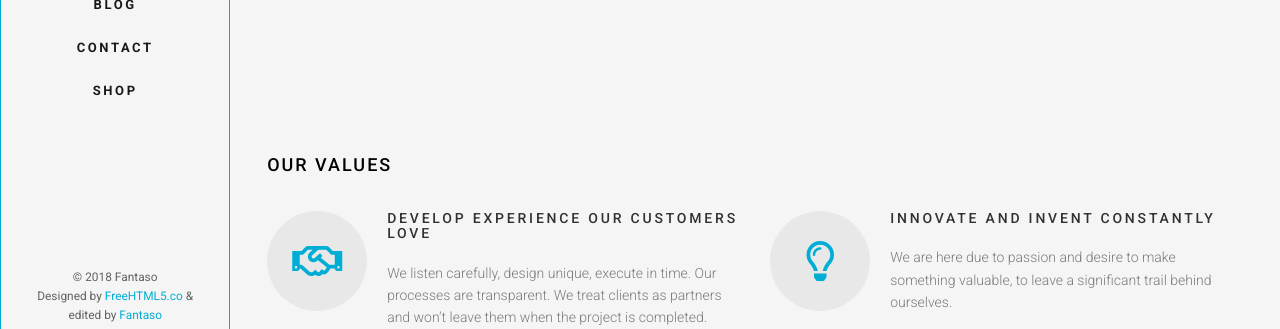
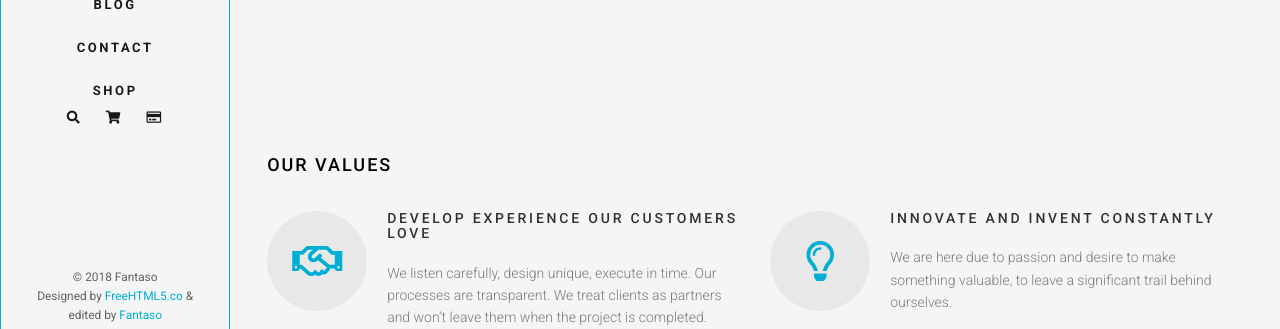
Before and after one commit to Fantaso/fantaso-website, a Flask app: page /web/about in a window 1280 px wide. Shown: the part 369-698 px from the top of the page. Run offline with Flask 2, Linux system fonts and the light colour scheme; some libraries are stand-ins or nearby versions; some web fonts are replaced.

Commit message:
addee new style in custom.css for the shop section icons into the navbar

```diff
--- a/fantaso/static/css/custom.css
+++ b/fantaso/static/css/custom.css
@@ -9,3 +9,34 @@
     margin-left: auto;
     margin-right: auto;
 }
+
+/* SHOP ICONS IN NAV BAR */
+#nav-shop-index{
+    margin-bottom: 5px !important;
+    /* padding-bottom:0 !important; */
+}
+
+#nav-shop-icons {
+  padding: 0;
+  margin: 0;
+  /* margin-top: 15px !important; */
+  /* padding-top: 10px !important; */
+  text-align: center;
+}
+#nav-shop-icons li {
+  padding: 0;
+  margin: 0;
+  display: inline;
+  list-style: none;
+}
+#nav-shop-icons li a {
+    text-decoration: none !important;
+    outline: none  !important;
+  color: rgba(0, 0, 0, 0.7);
+  padding: 4px;
+}
+#nav-shop-icons li a:hover, #nav-shop-icons li a:active, #nav-shop-icons li a:focus {
+  text-decoration: none !important;
+  outline: none  !important;
+  color: rgba(0, 174, 213, 1)  !important;
+}
--- a/fantaso/templates/base.html
+++ b/fantaso/templates/base.html
@@ -87,9 +87,20 @@
 					<li class="{% block contact_active %}{% endblock %}">
 						<a href="{{ url_for('web.contact') }}">Contact</a>
 					</li>
-					<li class="{% block shop_active %}{% endblock %}">
+					<li id="nav-shop-index" class="{% block shop_index_active %}{% endblock %}">
 						<a href="{{ url_for('shop.index') }}">Shop</a>
 					</li>
+					<ul id="nav-shop-icons">
+						<li class="{% block shop_search_active %}{% endblock %}">
+							<a href="{{ url_for('shop.search') }}"><i class="fas fa-search"></i></a>
+						</li>
+						<li class="{% block shop_cart_active %}{% endblock %}">
+							<a href="{{ url_for('shop.cart') }}"><i class="fas fa-shopping-cart"></i></a>
+						</li>
+						<li class="{% block shop_checkout_active %}{% endblock %}">
+							<a href="{{ url_for('shop.checkout') }}"><i class="far fa-credit-card"></i></a>
+						</li>
+					</ul>
 				</ul>
 			</nav>
 
```
